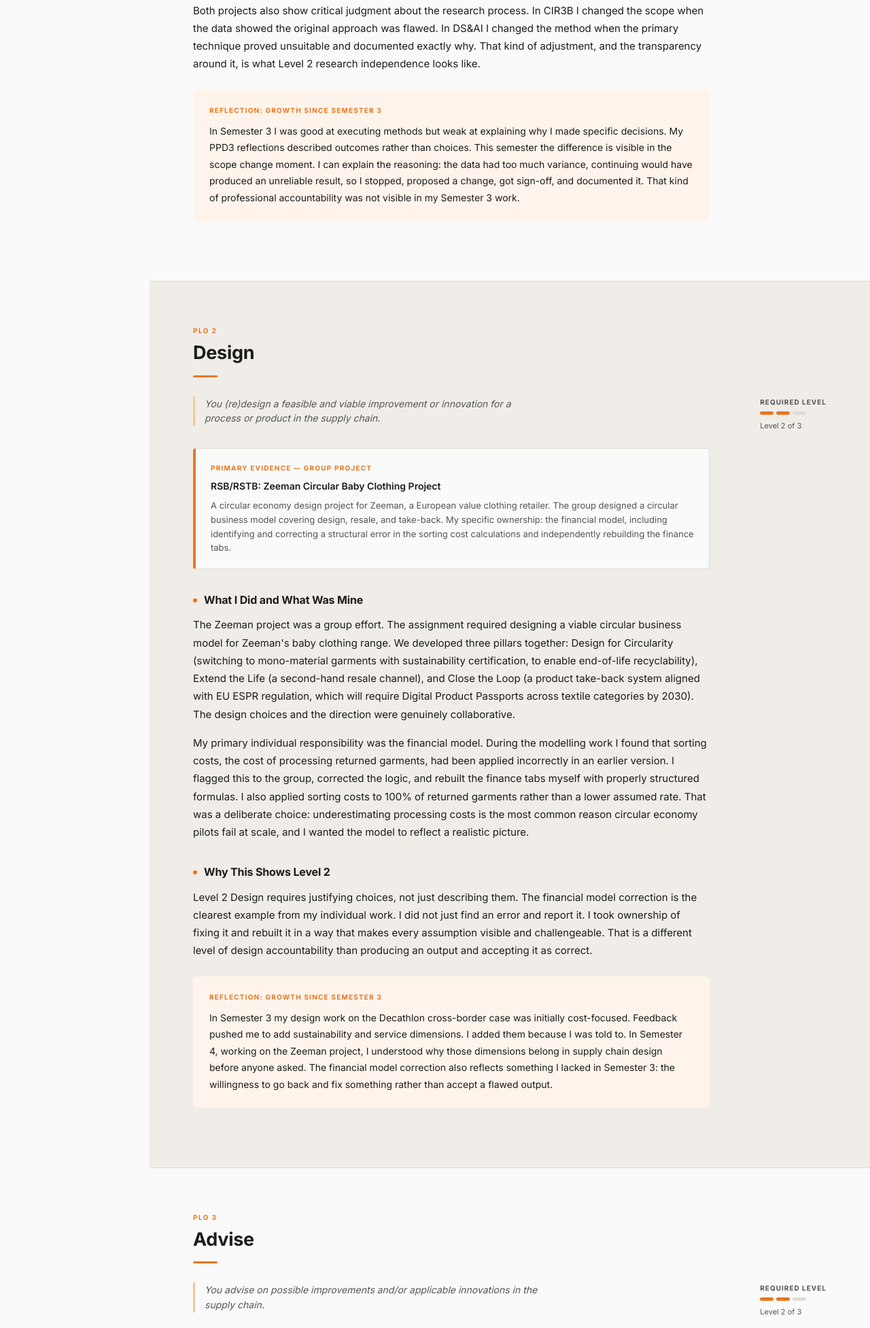
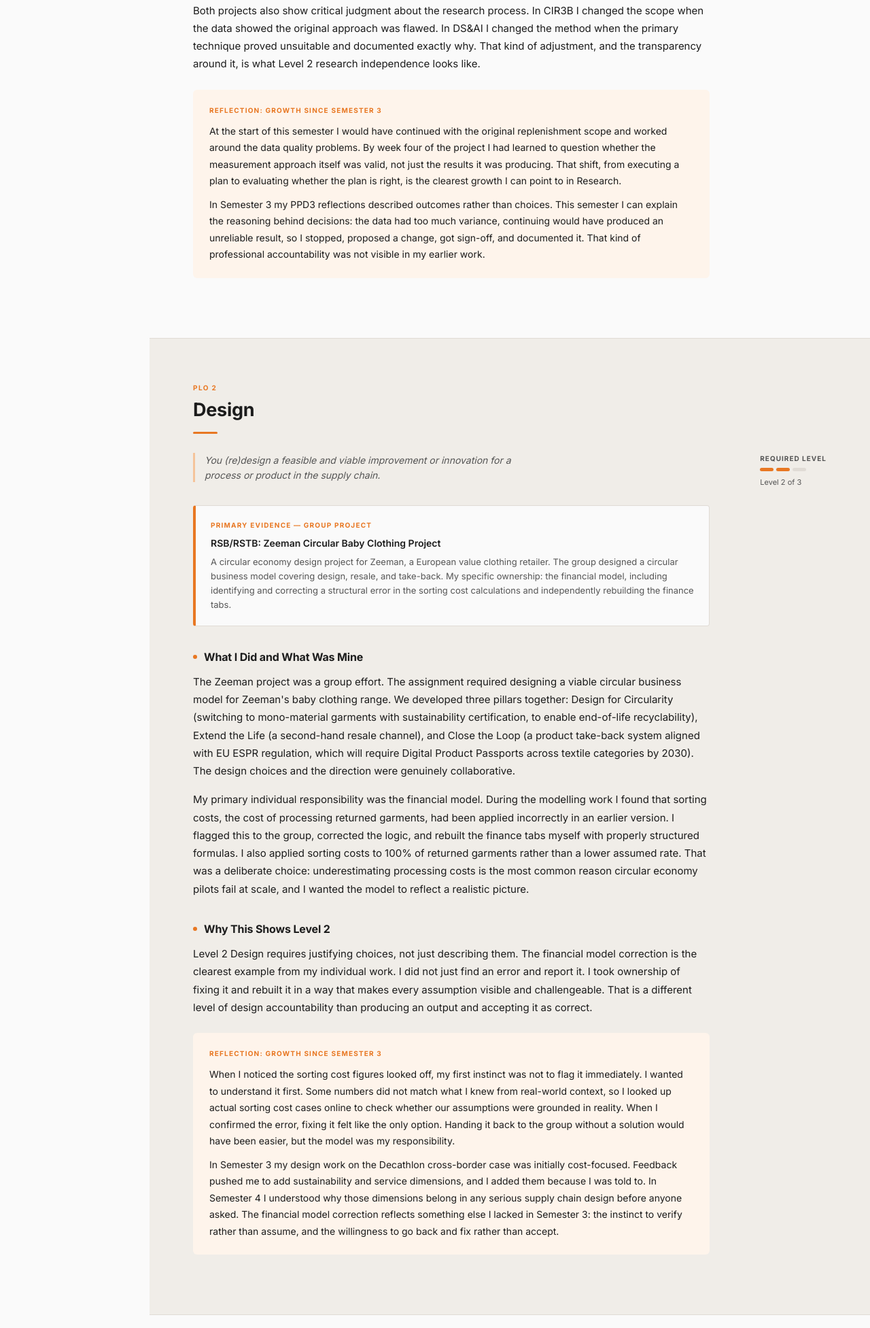
Before and after one commit to cgquiles/ppd4-portfolio-252518, a plain HTML site: page index.html in a window 1280 px wide. Shown: the part 3367-5320 px from the top of the page at 68% size. Drawn offline with Linux system fonts and the light colour scheme.

Commit message:
Add files via upload

```diff
--- a/index.html
+++ b/index.html
@@ -194,7 +194,8 @@ h3::before { content: ''; display: inline-block; width: 6px; height: 6px; backgr
     <p>Both projects also show critical judgment about the research process. In CIR3B I changed the scope when the data showed the original approach was flawed. In DS&amp;AI I changed the method when the primary technique proved unsuitable and documented exactly why. That kind of adjustment, and the transparency around it, is what Level 2 research independence looks like.</p>
     <div class="ref-block">
       <div class="rl">Reflection: Growth since Semester 3</div>
-      <p>In Semester 3 I was good at executing methods but weak at explaining why I made specific decisions. My PPD3 reflections described outcomes rather than choices. This semester the difference is visible in the scope change moment. I can explain the reasoning: the data had too much variance, continuing would have produced an unreliable result, so I stopped, proposed a change, got sign-off, and documented it. That kind of professional accountability was not visible in my Semester 3 work.</p>
+      <p>At the start of this semester I would have continued with the original replenishment scope and worked around the data quality problems. By week four of the project I had learned to question whether the measurement approach itself was valid, not just the results it was producing. That shift, from executing a plan to evaluating whether the plan is right, is the clearest growth I can point to in Research.</p>
+      <p>In Semester 3 my PPD3 reflections described outcomes rather than choices. This semester I can explain the reasoning behind decisions: the data had too much variance, continuing would have produced an unreliable result, so I stopped, proposed a change, got sign-off, and documented it. That kind of professional accountability was not visible in my earlier work.</p>
     </div>
   </section>
 
@@ -222,7 +223,8 @@ h3::before { content: ''; display: inline-block; width: 6px; height: 6px; backgr
     <p>Level 2 Design requires justifying choices, not just describing them. The financial model correction is the clearest example from my individual work. I did not just find an error and report it. I took ownership of fixing it and rebuilt it in a way that makes every assumption visible and challengeable. That is a different level of design accountability than producing an output and accepting it as correct.</p>
     <div class="ref-block">
       <div class="rl">Reflection: Growth since Semester 3</div>
-      <p>In Semester 3 my design work on the Decathlon cross-border case was initially cost-focused. Feedback pushed me to add sustainability and service dimensions. I added them because I was told to. In Semester 4, working on the Zeeman project, I understood why those dimensions belong in supply chain design before anyone asked. The financial model correction also reflects something I lacked in Semester 3: the willingness to go back and fix something rather than accept a flawed output.</p>
+      <p>When I noticed the sorting cost figures looked off, my first instinct was not to flag it immediately. I wanted to understand it first. Some numbers did not match what I knew from real-world context, so I looked up actual sorting cost cases online to check whether our assumptions were grounded in reality. When I confirmed the error, fixing it felt like the only option. Handing it back to the group without a solution would have been easier, but the model was my responsibility.</p>
+      <p>In Semester 3 my design work on the Decathlon cross-border case was initially cost-focused. Feedback pushed me to add sustainability and service dimensions, and I added them because I was told to. In Semester 4 I understood why those dimensions belong in any serious supply chain design before anyone asked. The financial model correction reflects something else I lacked in Semester 3: the instinct to verify rather than assume, and the willingness to go back and fix rather than accept.</p>
     </div>
   </section>
 
@@ -290,7 +292,8 @@ h3::before { content: ''; display: inline-block; width: 6px; height: 6px; backgr
     <p>Level 1 Implement requires full responsibility for a defined output. Both tools meet this. Every decision was mine. The ASCM in-class assignments 2.1, 2.2, and 2.3, which were all individual work, each scored 10 out of 10, showing consistent execution across the semester, not just in the major dashboard project.</p>
     <div class="ref-block">
       <div class="rl">Reflection: Growth since Semester 3</div>
-      <p>In Semester 3 I built Power Apps tools at CEVA that I could not submit as academic evidence due to workplace privacy constraints. The ASCM dashboard and DS&amp;AI Streamlit app are the first academic outputs that demonstrate the same technical ownership in a context where assessors can actually see the work. The grade of 9.2 for the dashboard reflects that the transfer from professional practice to academic context worked well.</p>
+      <p>The dashboards I had built at CEVA before this semester were practical tools for a small internal audience. They made specific data visible to specific people, and that was enough. I had never needed DAX measures, relational data models, or conditional formatting logic tied to financial KPIs. The ASCM assignment changed that. Building a dashboard that had to meet an academic standard, with defined KPIs, structured relationships between tables, and logic that anyone could audit, showed me how much more Power BI can do than what I had been using it for. I had been working with a fraction of the tool.</p>
+      <p>In Semester 3 I built Power Apps tools at CEVA that I could not submit as academic evidence due to workplace privacy constraints. The ASCM dashboard is the first academic output where assessors can actually see the technical work. The 9.2 reflects that the academic standard pushed me further than professional practice had.</p>
     </div>
   </section>
 
@@ -357,6 +360,7 @@ h3::before { content: ''; display: inline-block; width: 6px; height: 6px; backgr
       </tbody>
     </table>
     <p style="margin-top:20px;">The development point I want to focus on during the internship is independent project scoping. This semester my strongest work was on execution once a scope was set. The internship will require me to define the scope myself, defend it, and adapt it when reality requires it. That is the next step.</p>
+    <p>The reason this transition matters to me personally is straightforward. I have spent three years seeing operational problems that nobody was measuring properly, and building tools in my own time to try to fix small parts of them. The Power Apps I built at CEVA were not required by my job. I built them because I could see the problem and I wanted to do something about it. The internship in the engineering team is the first time I will have the formal context to do that kind of work properly, with a defined scope, a supervisor, and an output that counts. That is what I have been working toward.</p>
   </section>
 
   <section class="section" id="ai">
```
